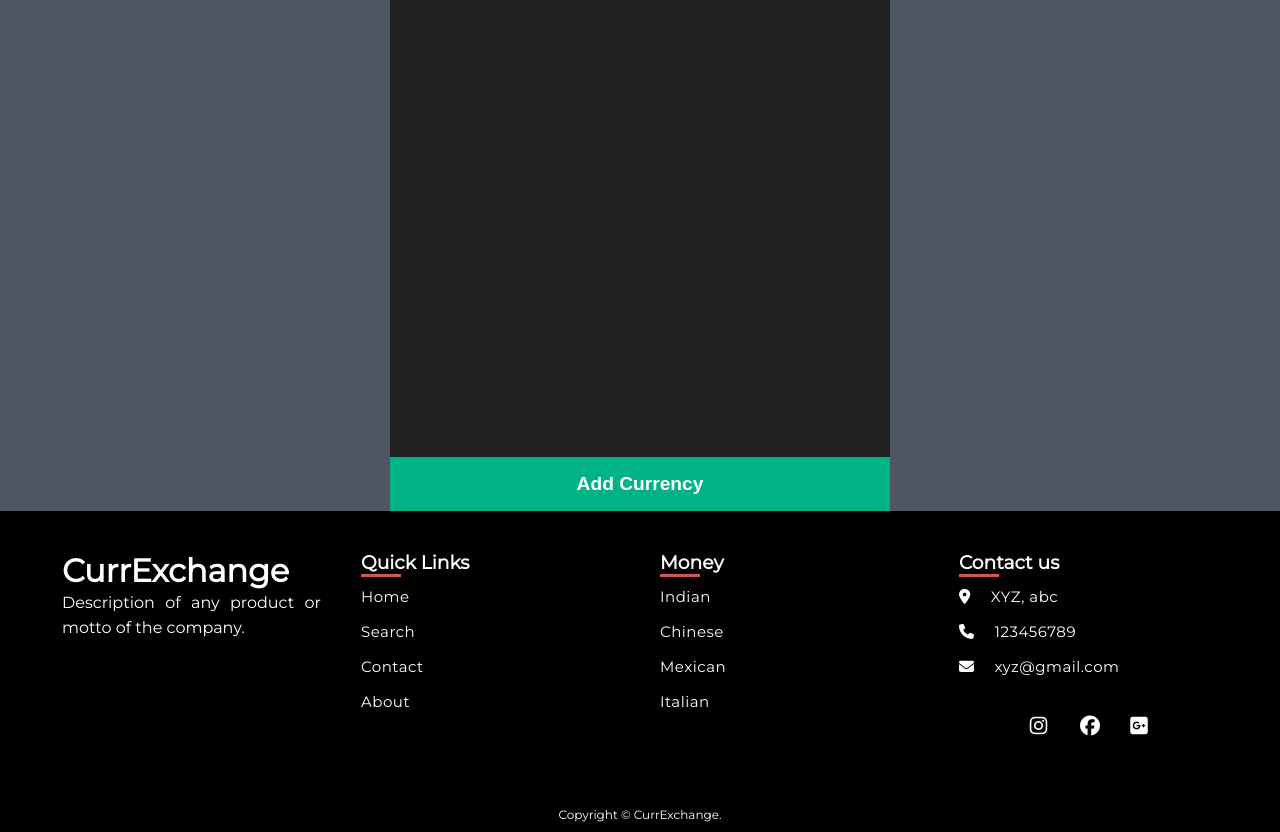
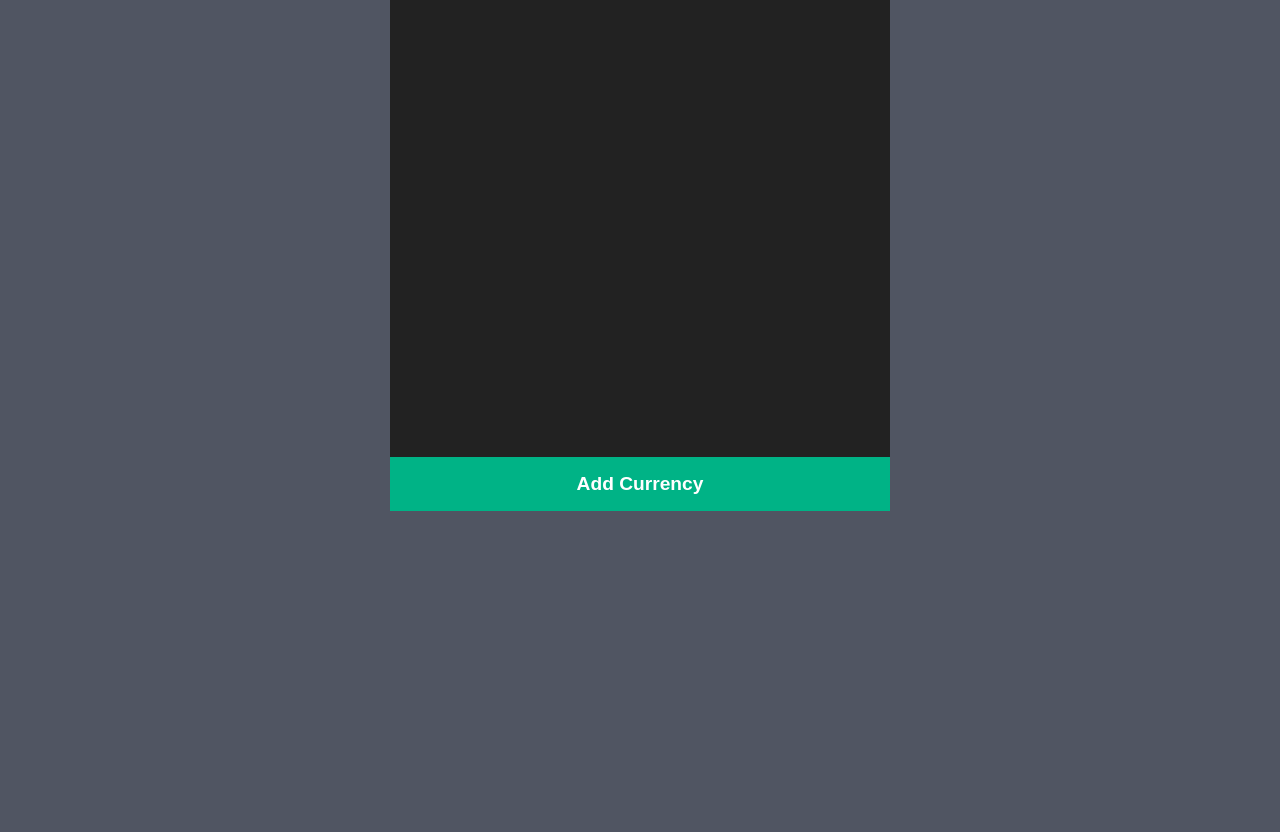
Before and after one commit to manishrajmishra/currencyconvertor, a plain HTML site: page index.html in a window 1280 px wide. Shown: the part 786-1618 px from the top of the page. After the commit the page ends 1297 px from the top, so only its background shows below. Drawn offline with nearby package versions, Linux system fonts and the light colour scheme; no server answers; grey boxes are pictures that could not be loaded.

Commit message:
Update index.html
removed the footer from the page

```diff
--- a/index.html
+++ b/index.html
@@ -2,8 +2,10 @@
 <html>
 
 <head>
-    <meta name="viewport" content="width=device-width, initial-scale=1.0">
-
+    <meta charset="UTF-8">
+    <meta name="viewport" content="width=device-width,initial-scale=1,maximum-scale=1,user-scalable=no">
+    <meta http-equiv="X-UA-Compatible" content="IE=edge,chrome=1">
+    <meta name="HandheldFriendly" content="true">
     <title>Currency Convertor</title>
     <link rel="stylesheet" href="https://cdnjs.cloudflare.com/ajax/libs/font-awesome/4.7.0/css/font-awesome.min.css">
     <script src="https://ajax.googleapis.com/ajax/libs/jquery/3.5.1/jquery.min.js"></script>
@@ -53,58 +55,7 @@
         <button class="add-currency-btnbottom"></i>Add Currency</button>
         <ul class="add-currency-listbottom"></ul>
     </div>
-    <div class="footer">
-  <div class="inner-footer">
-
-    <div class="footer-items">
-      <h1>CurrExchange</h1>
-      <p>Description of any product or motto of the company.</p>
-    </div>
-
-    <div class="footer-items">
-      <h3>Quick Links</h3>
-      <div class="border1"></div>
-        <dt>
-          <a href="#"><li>Home</li></a>
-          <a href="#"><li>Search</li></a>
-          <a href="#"><li>Contact</li></a>
-          <a href="#"><li>About</li></a>
-        </dt>
-    </div>
-
-    <div class="footer-items">
-      <h3>Money</h3>
-      <div class="border1"></div>
-        <dt>
-          <a href="#"><li>Indian</li></a>
-          <a href="#"><li>Chinese</li></a>
-          <a href="#"><li>Mexican</li></a>
-          <a href="#"><li>Italian</li></a>
-        </dt>
-    </div>
-
-    <div class="footer-items">
-      <h3>Contact us</h3>
-      <div class="border1"></div>
-        <dt>
-          <li><i class="fa fa-map-marker" aria-hidden="true"></i>XYZ, abc</li>
-          <li><i class="fa fa-phone" aria-hidden="true"></i>123456789</li>
-          <li><i class="fa fa-envelope" aria-hidden="true"></i>xyz@gmail.com</li>
-        </dt>
-
-        <div class="social-media">
-          <a href="#"><i class="fab fa-instagram"></i></a>
-          <a href="#"><i class="fab fa-facebook"></i></a>
-          <a href="#"><i class="fab fa-google-plus-square"></i></a>
-        </div>
-    </div>
-  </div>
-
-  <div class="footer-bottom">
-    Copyright &copy; CurrExchange.
-  </div>
-</div>
-    <script src="main.js"></script>
+  <script src="main.js"></script>
     <script src="main1.js"></script>
     <script src="https://kit.fontawesome.com/a076d05399.js"></script>
 </body>
```
